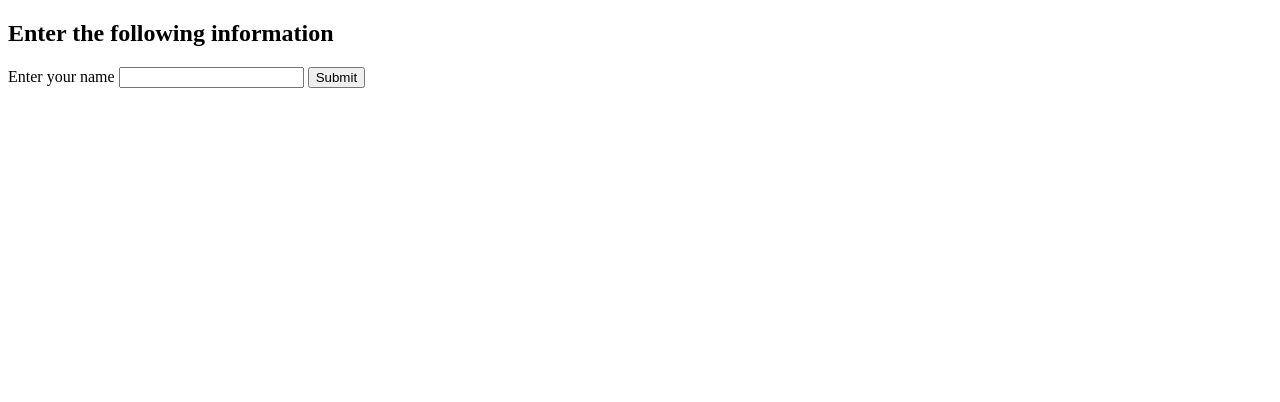
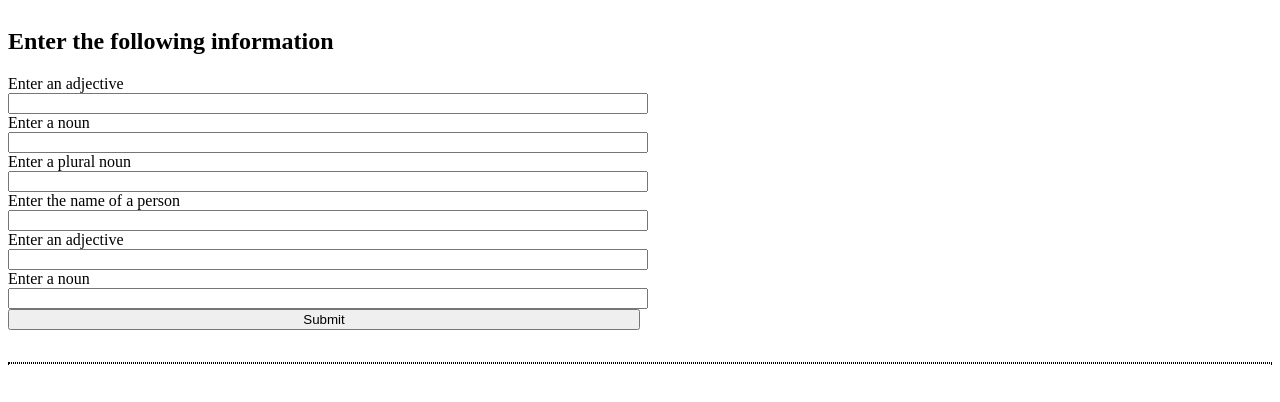
Before and after one commit to SporeFrog/2022, a plain HTML site: page Projects/Madlib/index.html in a window 1280 px wide. Drawn offline with nearby package versions, Linux system fonts and the light colour scheme.

Commit message:
created first part of text

```diff
--- a/Projects/Madlib/index.html
+++ b/Projects/Madlib/index.html
@@ -12,10 +12,23 @@
 <body>
   <form id="myForm" action="" method="post" onsubmit="greeting(); return false">
     <h2>Enter the following information</h2>
-    <label for="nameField">Enter your name</label>
-    <input id="nameField" type="text">
+    <label for="adjective1">Enter an adjective</label>
+    <input id="adjective1" type="text">
+    <label for="noun1">Enter a noun</label>
+    <input id="noun1" type="text">
+    <label for="pNoun1">Enter a plural noun</label>
+    <input id="pNoun1" type="text">
+    <label for="person1">Enter the name of a person</label>
+    <input id="person1" type="text">
+    <label for="adjective2">Enter an adjective</label>
+    <input id="adjective2" type="text">
+    <label for="noun2">Enter a noun</label>
+    <input id="noun2" type="text">
     <button type="" class="sb-btn">Submit</button>
   </form>
-  <p class="greeting"></p>
+  <div>
+    <p class="text"></p>
+  </div>
+
 </body>
 </html>
--- a/Projects/Madlib/script.js
+++ b/Projects/Madlib/script.js
@@ -1,7 +1,14 @@
 function greeting(){
-  let username = document.getElementById("nameField").value;
-  let greeting = `Hello ${username}`;
-  let greetingText = `<p>${greeting}</p>`;
-  document.querySelector(".greeting").innerHTML = greetingText;
+  let adjective1 = document.getElementById("adjective1").value;
+  let noun1 = document.getElementById("noun1").value;
+  let pNoun1 = document.getElementById("pNoun1").value;
+  let person1 = document.getElementById("person1").value;
+  let adjective2 = document.getElementById("adjective2").value;
+  let noun2 = document.getElementById("noun2").value;
+  let madlibText =
+  `<p>
+There are many ${adjective1} ways to choose a/n ${noun1} to read. First, you could ask for recommendations from you friends and ${pNoun1}. Just don't ask Aunt ${person1} -- she only reads ${adjective2} books with ${noun2}-ripping goddeses on the cover.
+  </p>`;
+  document.querySelector(".text").innerHTML = madlibText;
 
 }
--- a/Projects/Madlib/style.css
+++ b/Projects/Madlib/style.css
@@ -0,0 +1,16 @@
+form{
+  display: flex;
+  flex-direction: column;
+}
+input{
+  width:50%;
+}
+
+button{
+  width:50%;
+}
+
+.text{
+  font-size: 2rem;
+  border: 1px black dotted;
+}
```
